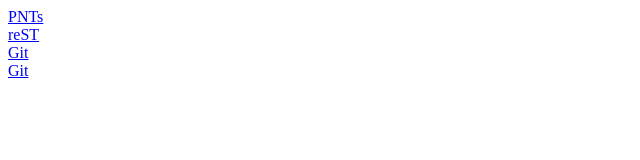
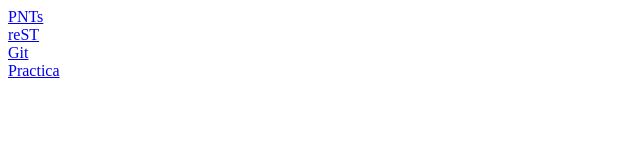
Before and after one commit to xbello/xbello.github.io, a plain HTML site: page index.html in a window 1280 px wide. Shown: the full height of the page, 0-640 px from the left. Drawn offline with Linux system fonts and the light colour scheme.

Commit message:
Typo correction.

```diff
--- a/index.html
+++ b/index.html
@@ -4,6 +4,6 @@
 <a href="PNT/index.html">PNTs</a><br />
 <a href="reST/index.html">reST</a><br />
 <a href="Git/index.html">Git</a><br />
-<a href="Practica/index.html">Git</a><br />
+<a href="Practica/index.html">Practica</a><br />
 </body>
 </head>
```
